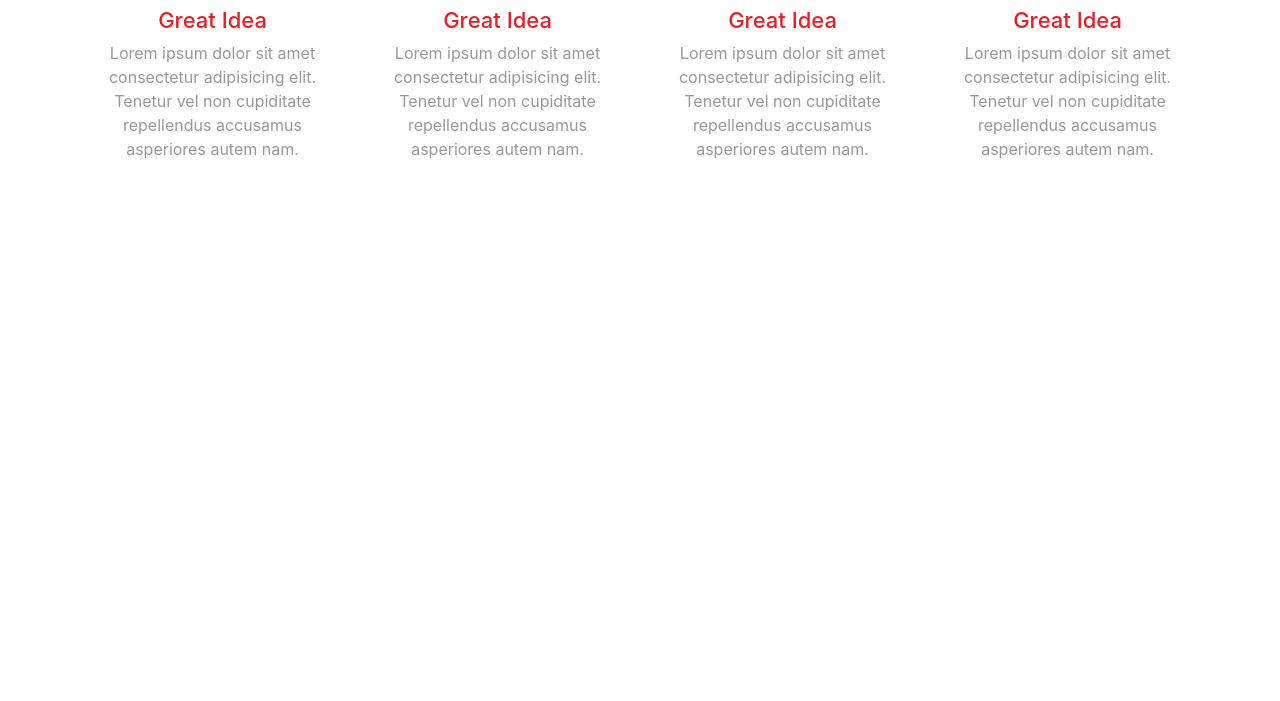
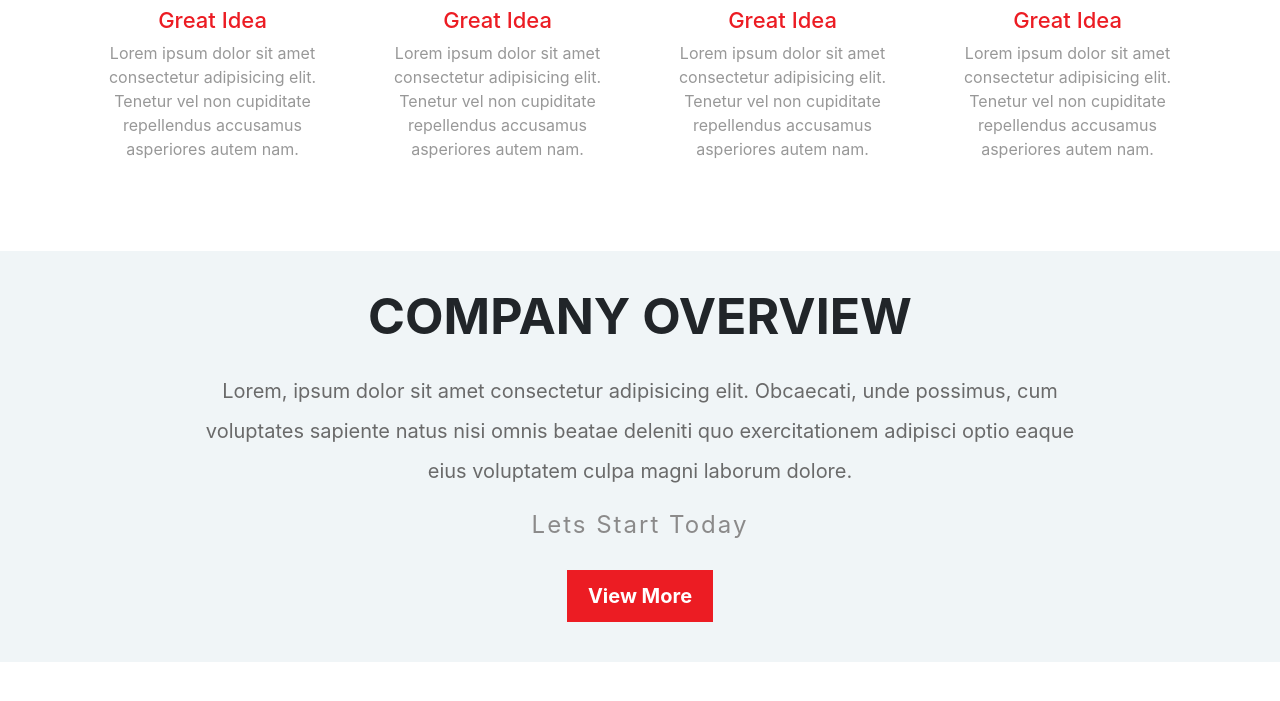
Before and after one commit to alakeldev/bootstrap4-project, a plain HTML site: page index.html in a window 1280 px wide. Shown: the part 925-1626 px from the top of the page. Drawn offline with Linux system fonts and the light colour scheme.

Commit message:
added overview section to the page and style it inside css file

```diff
--- a/assets/css/style.css
+++ b/assets/css/style.css
@@ -151,3 +151,45 @@ body {
 
 
 /*End Features*/
+
+/*start overview*/
+.overview {
+    padding: 10px;
+    background-color: #f0f5f7;
+}
+
+.overview h2 {
+    margin-top: 25px;
+    font-size: 50px;
+    text-transform: uppercase;
+    font-weight: bold;
+    margin-bottom: 25px;
+}
+
+
+.overview p {
+    line-height: 2;
+    font-size: 20px;
+    width: 80%;
+    margin: 0 auto 20px;
+    color: #6a6a6a;
+}
+
+.overview h4 {
+    letter-spacing: 2px;
+    font-weight: normal;
+    color: #8b8a8a;
+    margin-bottom: 30px;
+}
+
+.overview button {
+    background-color: #ec1c23;
+    color: #fff;
+    padding: 10px 20px;
+    font-size: 20px;
+    font-weight: bold;
+    border: 1px solid #ed1d24;
+    margin-bottom: 30px;
+}
+
+/*End overview*/
--- a/index.html
+++ b/index.html
@@ -112,6 +112,18 @@
         </div>
     </div>
     <!-- End Features-->
+    <!-- Start Overview-->
+    <div class="overview text-center">
+        <div class="container">
+            <h2 class="h1">Company Overview</h2>
+            <p>Lorem, ipsum dolor sit amet consectetur adipisicing elit. Obcaecati, unde possimus, cum voluptates
+                sapiente natus nisi omnis beatae deleniti quo exercitationem adipisci optio eaque eius voluptatem culpa
+                magni laborum dolore.</p>
+                <h4>Lets Start Today</h4>
+                <button>View More</button>
+        </div>
+    </div>
+    <!-- End Overview-->
     <script src="assets/js/jquery-3.7.1.js"></script>
     <script src="assets/js/popper.min.js"></script>
     <script src="assets/js/bootstrap.min.js"></script>
```
